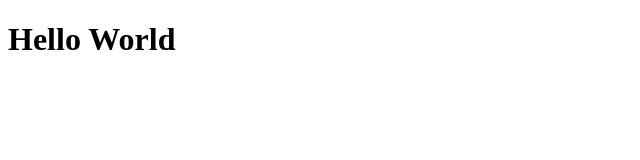
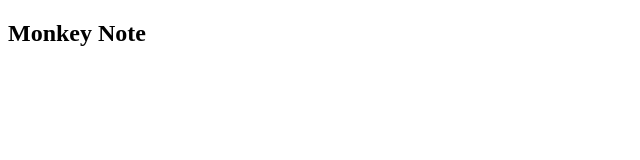
Before and after one commit to gbradham/MonkeyNotes, a plain HTML site: page index.html in a window 1280 px wide. Shown: the whole page, without its empty margins (0-640 px from the left). Drawn offline with Linux system fonts and the light colour scheme.

Commit message:
Update index.html

```diff
--- a/index.html
+++ b/index.html
@@ -6,5 +6,5 @@
     <title>Document</title>
 </head>
 <body>
-<h1>Hello World</h1></body>
+<h2>Monkey Note</h1></body>
 </html>
```
